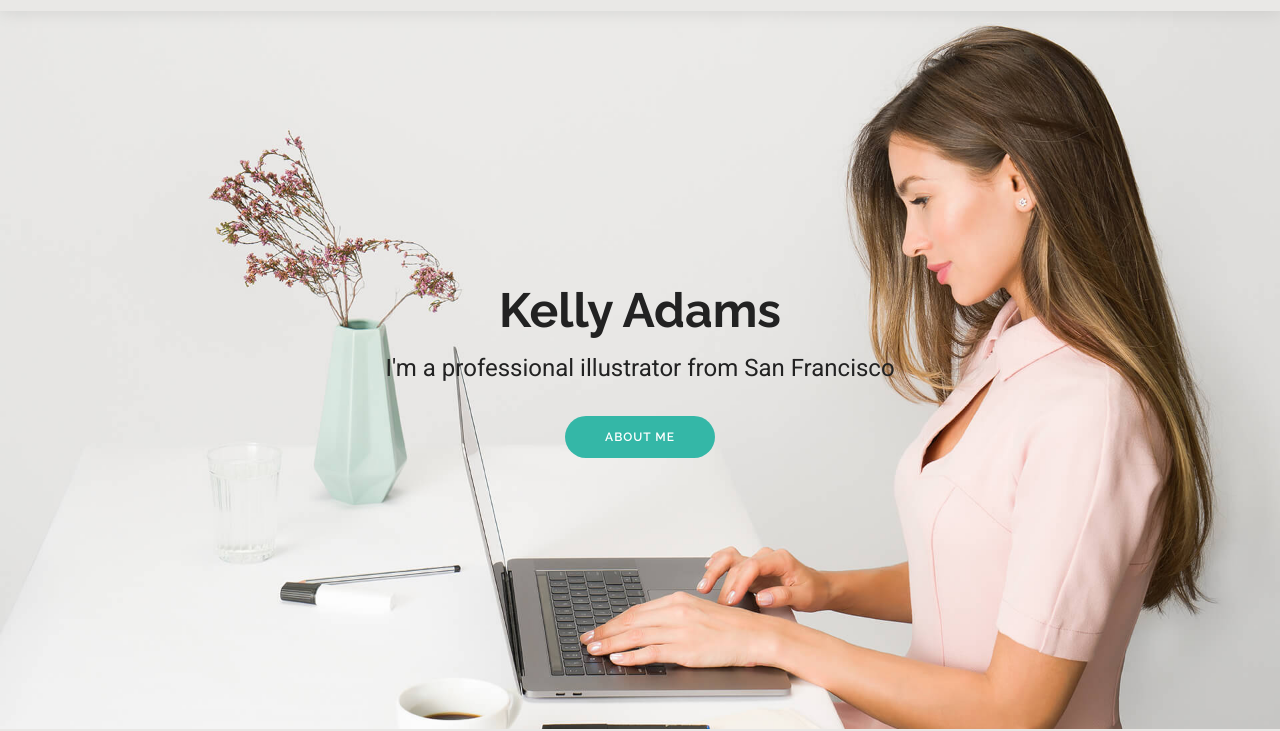
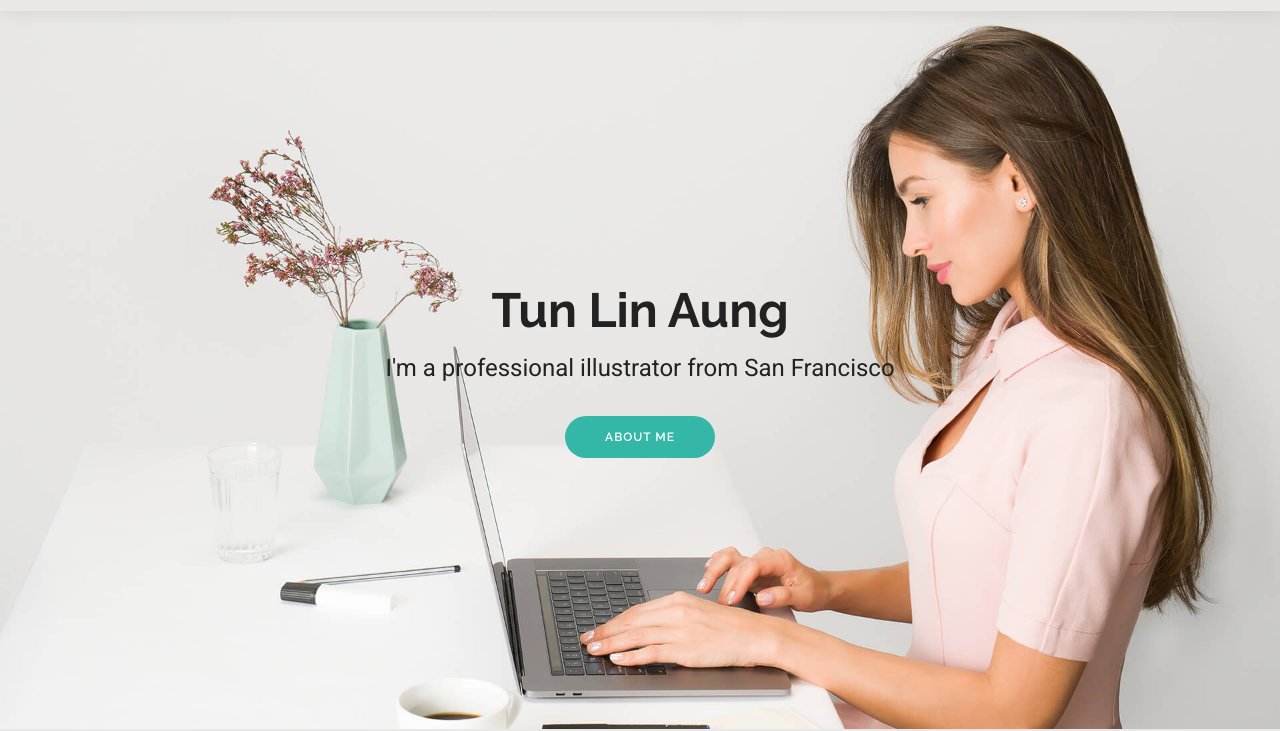
Before and after one commit to tunlinnaung/myresume, a plain HTML site: page index.html in a window 1280 px wide. Shown: the part 72-803 px from the top of the page. Drawn offline with Linux system fonts and the light colour scheme.

Commit message:
change name

```diff
--- a/index.html
+++ b/index.html
@@ -96,7 +96,7 @@
       <div class="container text-center" data-aos="zoom-out" data-aos-delay="100">
         <div class="row justify-content-center">
           <div class="col-lg-8">
-            <h2>Kelly Adams</h2>
+            <h2>Tun Lin Aung</h2>
             <p>I'm a professional illustrator from San Francisco</p>
             <a href="about.html" class="btn-get-started">About Me</a>
           </div>
```
